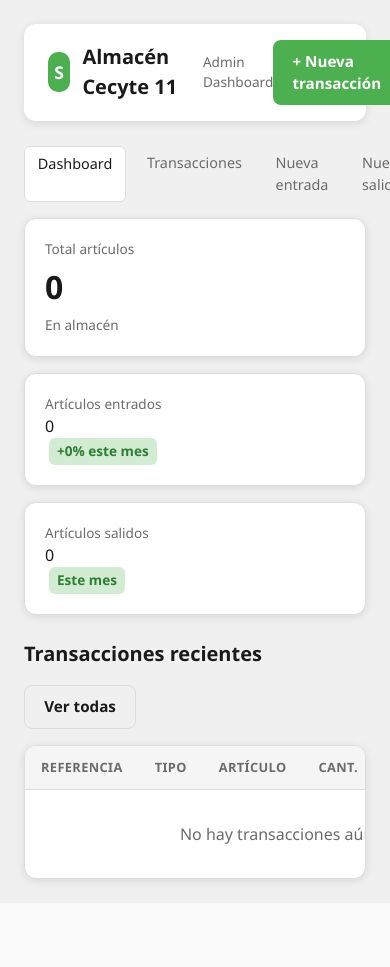
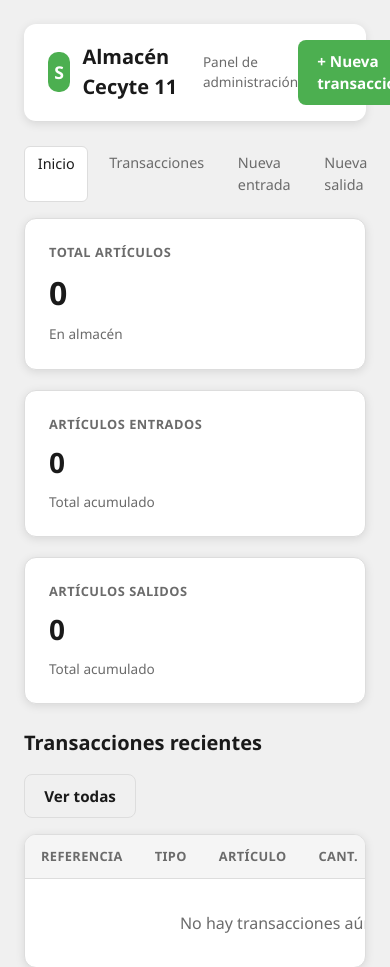
Before and after one commit to SamuelHdzMurillo/sistema-almacen, a PHP site: page / in a window 390 px wide; the page is wider, and only the part inside the window is pictured. Shown: the top 967 px of that part. Before the commit the page ends 888 px from the top of that part, so only its background shows below. Run offline with PHP 8.4, Linux system fonts and the light colour scheme; a user stored in the database is signed in; data comes from the database, SQL or seed files in the repository; data that the repository does not hold is empty.

Commit message:
Refactor index.php and style.css for improved layout and usability; update text labels to Spanish, enhance card styles, and adjust grid layout for better responsiveness on smaller screens.

```diff
--- a/assets/css/style.css
+++ b/assets/css/style.css
@@ -120,27 +120,57 @@ body {
   justify-content: center;
 }
 
-/* Cards de métricas */
+/* Cards de métricas (widgets del dashboard) */
 .cards-grid {
   display: grid;
-  grid-template-columns: repeat(auto-fit, minmax(200px, 1fr));
-  gap: 1rem;
+  grid-template-columns: repeat(3, 1fr);
+  gap: 1.25rem;
   margin-bottom: 1.5rem;
+}
+
+@media (max-width: 768px) {
+  .cards-grid {
+    grid-template-columns: 1fr;
+  }
 }
 
 .card {
   background: #ffffff;
-  border: 1px solid #dddddd;
+  border: 1px solid var(--border);
   border-radius: var(--radius);
-  padding: 1.25rem;
+  padding: 1.5rem;
   box-shadow: var(--shadow);
+  display: flex;
+  flex-direction: column;
+  min-height: 140px;
 }
 
-.card-large .card-value {
+.card-etiqueta {
+  font-size: 0.8rem;
+  font-weight: 600;
+  color: var(--text-muted);
+  text-transform: uppercase;
+  letter-spacing: 0.04em;
+  margin-bottom: 0.5rem;
+}
+
+.card-valor {
+  font-size: 1.75rem;
+  font-weight: 700;
+  color: var(--text-primary);
+  margin: 0.25rem 0;
+  line-height: 1.2;
+}
+
+.card-destacada .card-valor {
   font-size: 2rem;
-  font-weight: 700;
-  margin: 0.25rem 0;
-  color: var(--text-primary);
+}
+
+.card-desc {
+  font-size: 0.85rem;
+  color: var(--text-muted);
+  margin-top: auto;
+  padding-top: 0.5rem;
 }
 
 .card-sub {
--- a/index.php
+++ b/index.php
@@ -8,10 +8,7 @@ require_once __DIR__ . '/includes/transacciones.php';
 
 $totalItems = totalItems();
 $cap = capacidadTotal();
-$entradasMes = totalEntradasEsteMes();
 $transacciones = listarTransaccionesRecientes(10);
-$entradasAntes = totalEntradasMesAnterior();
-$pctEntradas = $entradasAntes > 0 ? round((($entradasMes - $entradasAntes) / $entradasAntes) * 100) : 0;
 
 $pdo = getDB();
 $totalEntradas = (int) $pdo->query("SELECT COALESCE(SUM(de.cantidad), 0) AS t FROM detalle_entradas de JOIN entradas e ON e.id = de.entrada_id WHERE e.estado = 'completada'")->fetch()['t'];
@@ -31,7 +28,7 @@ $totalSalidas = (int) $pdo->query("SELECT COALESCE(SUM(ds.cantidad), 0) AS t FRO
       <div class="logo">
         <div class="logo-icon">S</div>
         <span>Almacén Cecyte 11</span>
-        <span class="logo-sub">Admin Dashboard</span>
+        <span class="logo-sub">Panel de administración</span>
       </div>
       <div class="header-actions">
         <a href="nueva-transaccion.php" class="btn btn-primary">+ Nueva transacción</a>
@@ -40,7 +37,7 @@ $totalSalidas = (int) $pdo->query("SELECT COALESCE(SUM(ds.cantidad), 0) AS t FRO
     </header>
 
     <nav class="nav-links">
-      <a href="index.php" class="active">Dashboard</a>
+      <a href="index.php" class="active">Inicio</a>
       <a href="transacciones.php">Transacciones</a>
       <a href="nueva-entrada.php">Nueva entrada</a>
       <a href="nueva-salida.php">Nueva salida</a>
@@ -48,22 +45,20 @@ $totalSalidas = (int) $pdo->query("SELECT COALESCE(SUM(ds.cantidad), 0) AS t FRO
     </nav>
 
     <section class="cards-grid">
-      <div class="card card-large">
-        <div class="card-sub">Total artículos</div>
-        <div class="card-value"><?= number_format($totalItems) ?></div>
-        <div class="card-sub">En almacén</div>
+      <div class="card card-destacada">
+        <div class="card-etiqueta">Total artículos</div>
+        <div class="card-valor"><?= number_format($totalItems) ?></div>
+        <div class="card-desc">En almacén</div>
       </div>
       <div class="card">
-        <div class="card-sub">Artículos entrados</div>
-        <div class="card-value"><?= number_format($totalEntradas) ?></div>
-        <div class="card-sub">
-          <span class="badge badge-green">+<?= $pctEntradas ?>% este mes</span>
-        </div>
+        <div class="card-etiqueta">Artículos entrados</div>
+        <div class="card-valor"><?= number_format($totalEntradas) ?></div>
+        <div class="card-desc">Total acumulado</div>
       </div>
       <div class="card">
-        <div class="card-sub">Artículos salidos</div>
-        <div class="card-value"><?= number_format($totalSalidas) ?></div>
-        <div class="card-sub"><span class="badge badge-green">Este mes</span></div>
+        <div class="card-etiqueta">Artículos salidos</div>
+        <div class="card-valor"><?= number_format($totalSalidas) ?></div>
+        <div class="card-desc">Total acumulado</div>
       </div>
     </section>
 
@@ -92,7 +87,7 @@ $totalSalidas = (int) $pdo->query("SELECT COALESCE(SUM(ds.cantidad), 0) AS t FRO
               <td><?= htmlspecialchars($t['referencia']) ?></td>
               <td>
                 <span class="type-badge <?= $t['tipo'] ?>">
-                  <?= $t['tipo'] === 'in' ? '↓ Stock In' : '↑ Stock Out' ?>
+                  <?= $t['tipo'] === 'in' ? 'Entrada' : 'Salida' ?>
                 </span>
               </td>
               <td><?= htmlspecialchars($t['item_nombre']) ?></td>
```
